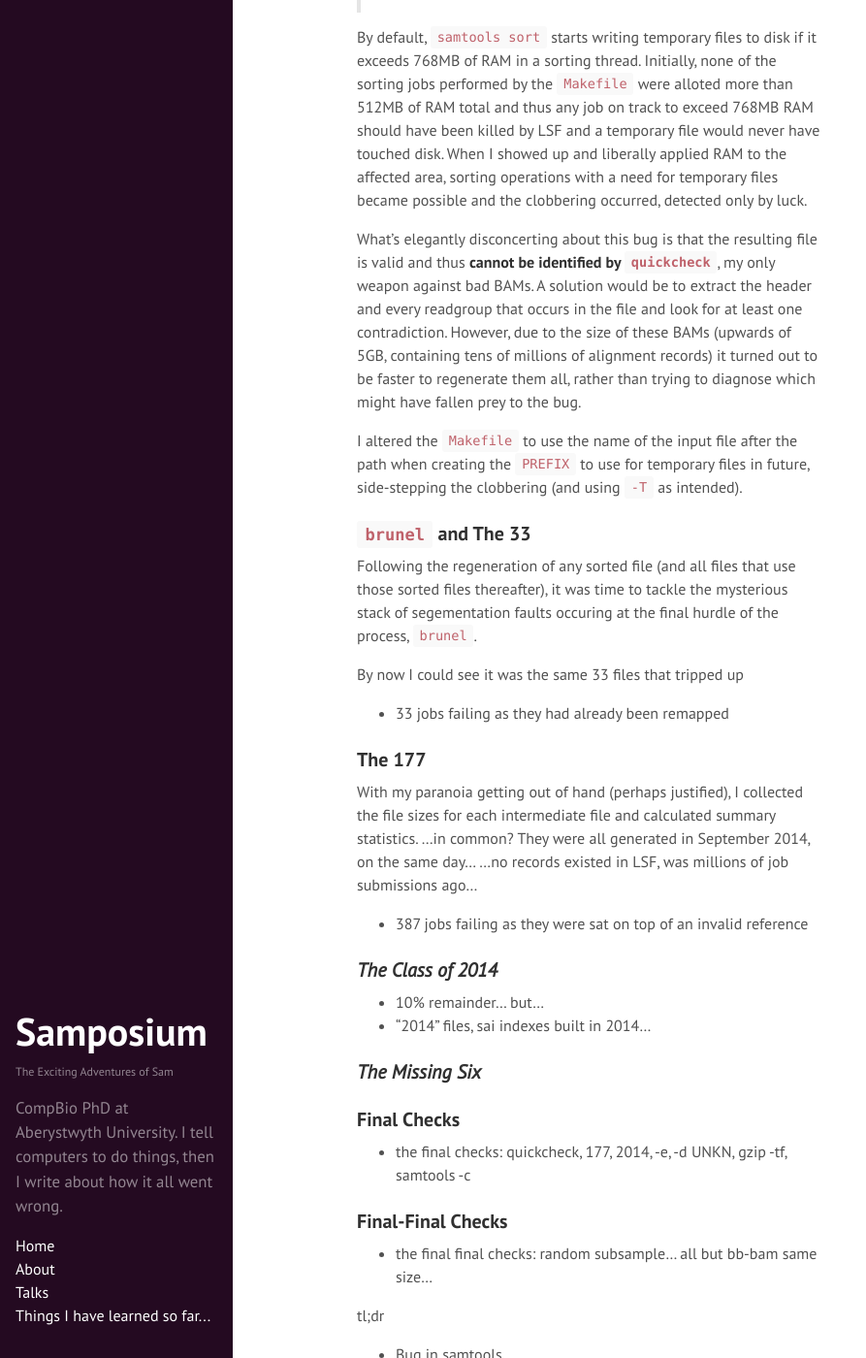
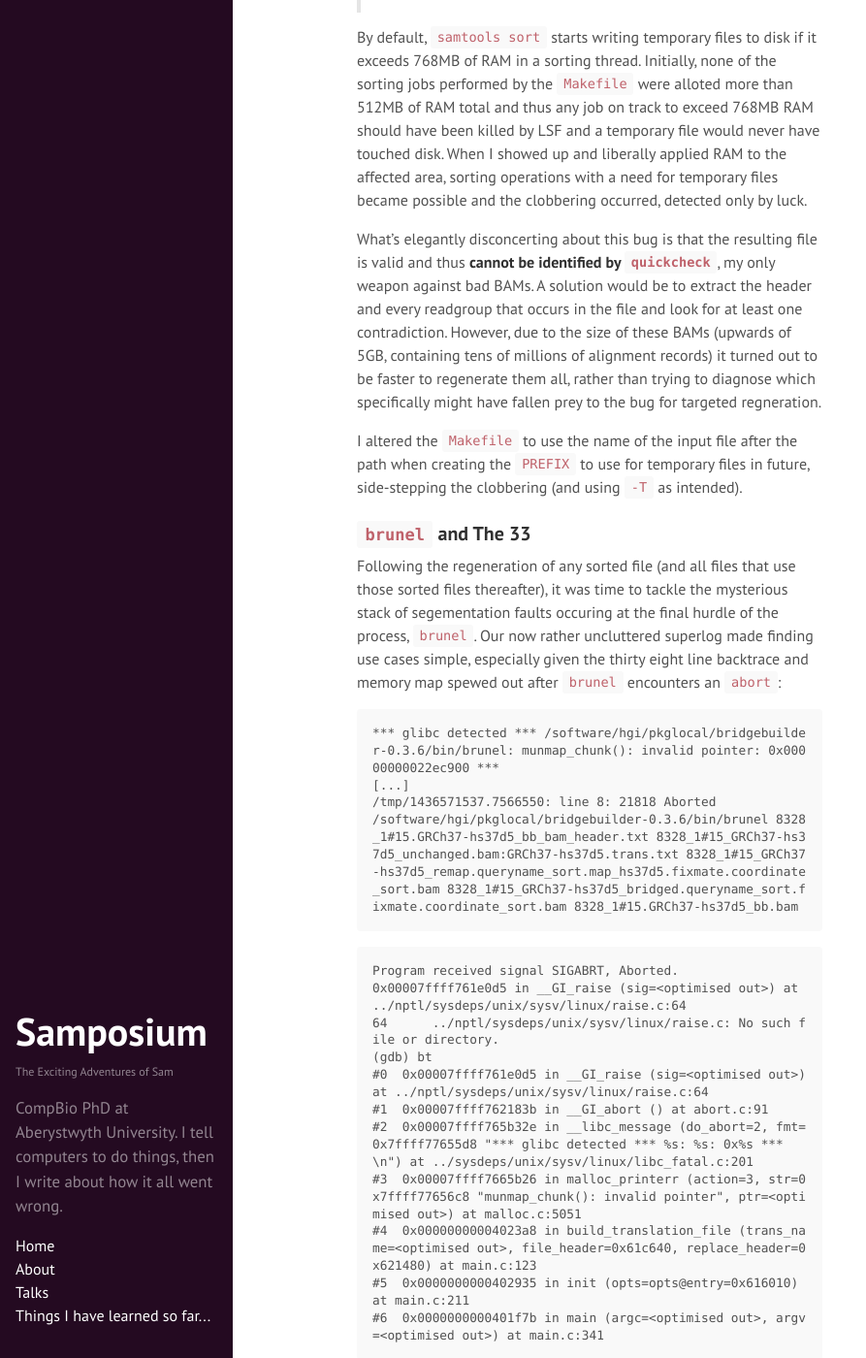
Before and after one commit to SamStudio8/samstudio8.github.io.off, a Jekyll site: the page built from _posts/2015-07-23-bridgebuilding-p2.md, in a window 1280 px wide and 1400 px high, scrolled down 8697 px. Shown: the whole window at 97% size, without its empty margins (0-893 px from the left). Built offline with Jekyll 4.4.1, drawn with Linux system fonts in a browser that asks for light colours; Markdown is read by kramdown in place of the engine named in the settings; comment, search, counter and statistics services are not loaded.

Commit message:
Update 2015-07-23-bridgebuilding-p2.md

````diff
--- a/_posts/2015-07-23-bridgebuilding-p2.md
+++ b/_posts/2015-07-23-bridgebuilding-p2.md
@@ -230,7 +230,8 @@ What's elegantly disconcerting about this bug is that the resulting file is vali
 identified by `quickcheck`**, my only weapon against bad BAMs. A solution would be to extract the header
 and every readgroup that occurs in the file and look for at least one contradiction. However, due to the
 size of these BAMs (upwards of 5GB, containing tens of millions of alignment records) it turned out to be
-faster to regenerate them all, rather than trying to diagnose which might have fallen prey to the bug.
+faster to regenerate them all, rather than trying to diagnose which specifically might have fallen prey
+to the bug for targeted regneration.
 
 I altered the `Makefile` to use the name of the input file after the path when creating the `PREFIX` to use for temporary files in future, side-stepping the clobbering (and using `-T` as intended).
 
@@ -238,6 +239,27 @@ I altered the `Makefile` to use the name of the input file after the path when c
 ### `brunel` and The 33
 Following the regeneration of any sorted file (and all files that use those sorted files thereafter), it was
 time to tackle the mysterious stack of segementation faults occuring at the final hurdle of the process, `brunel`.
+Our now rather uncluttered superlog made finding use cases simple, especially given the thirty eight line backtrace and memory map spewed out after `brunel` encounters an `abort`:
+
+```
+*** glibc detected *** /software/hgi/pkglocal/bridgebuilder-0.3.6/bin/brunel: munmap_chunk(): invalid pointer: 0x00000000022ec900 ***
+[...]
+/tmp/1436571537.7566550: line 8: 21818 Aborted                 /software/hgi/pkglocal/bridgebuilder-0.3.6/bin/brunel 8328_1#15.GRCh37-hs37d5_bb_bam_header.txt 8328_1#15_GRCh37-hs37d5_unchanged.bam:GRCh37-hs37d5.trans.txt 8328_1#15_GRCh37-hs37d5_remap.queryname_sort.map_hs37d5.fixmate.coordinate_sort.bam 8328_1#15_GRCh37-hs37d5_bridged.queryname_sort.fixmate.coordinate_sort.bam 8328_1#15.GRCh37-hs37d5_bb.bam
+```
+
+```
+Program received signal SIGABRT, Aborted.
+0x00007ffff761e0d5 in __GI_raise (sig=<optimised out>) at ../nptl/sysdeps/unix/sysv/linux/raise.c:64
+64      ../nptl/sysdeps/unix/sysv/linux/raise.c: No such file or directory.
+(gdb) bt
+#0  0x00007ffff761e0d5 in __GI_raise (sig=<optimised out>) at ../nptl/sysdeps/unix/sysv/linux/raise.c:64
+#1  0x00007ffff762183b in __GI_abort () at abort.c:91
+#2  0x00007ffff765b32e in __libc_message (do_abort=2, fmt=0x7ffff77655d8 "*** glibc detected *** %s: %s: 0x%s ***\n") at ../sysdeps/unix/sysv/linux/libc_fatal.c:201
+#3  0x00007ffff7665b26 in malloc_printerr (action=3, str=0x7ffff77656c8 "munmap_chunk(): invalid pointer", ptr=<optimised out>) at malloc.c:5051
+#4  0x00000000004023a8 in build_translation_file (trans_name=<optimised out>, file_header=0x61c640, replace_header=0x621480) at main.c:123
+#5  0x0000000000402935 in init (opts=opts@entry=0x616010) at main.c:211
+#6  0x0000000000401f7b in main (argc=<optimised out>, argv=<optimised out>) at main.c:341
+```
 
 
 By now I could see it was the same 33 files that tripped up
````
